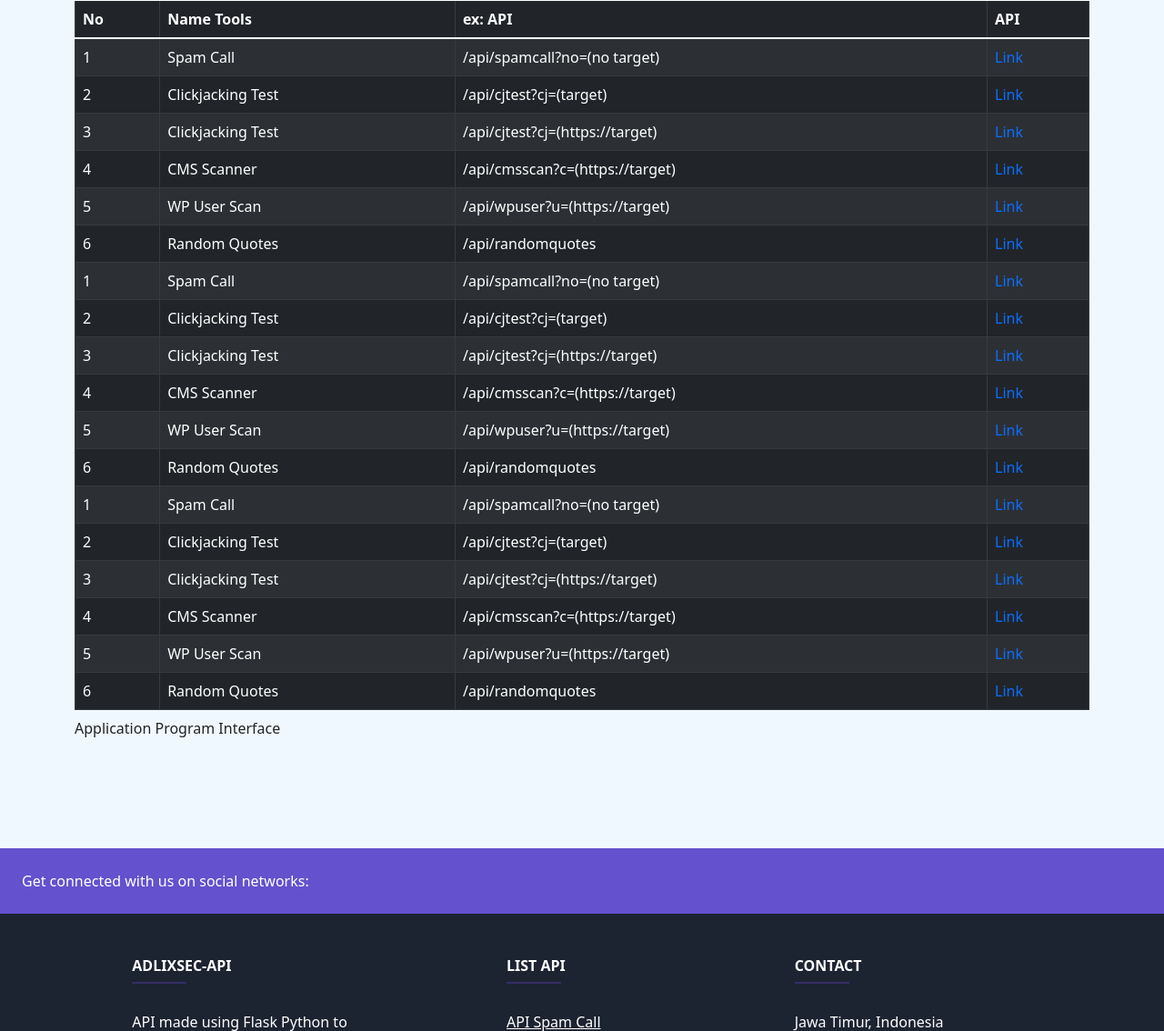
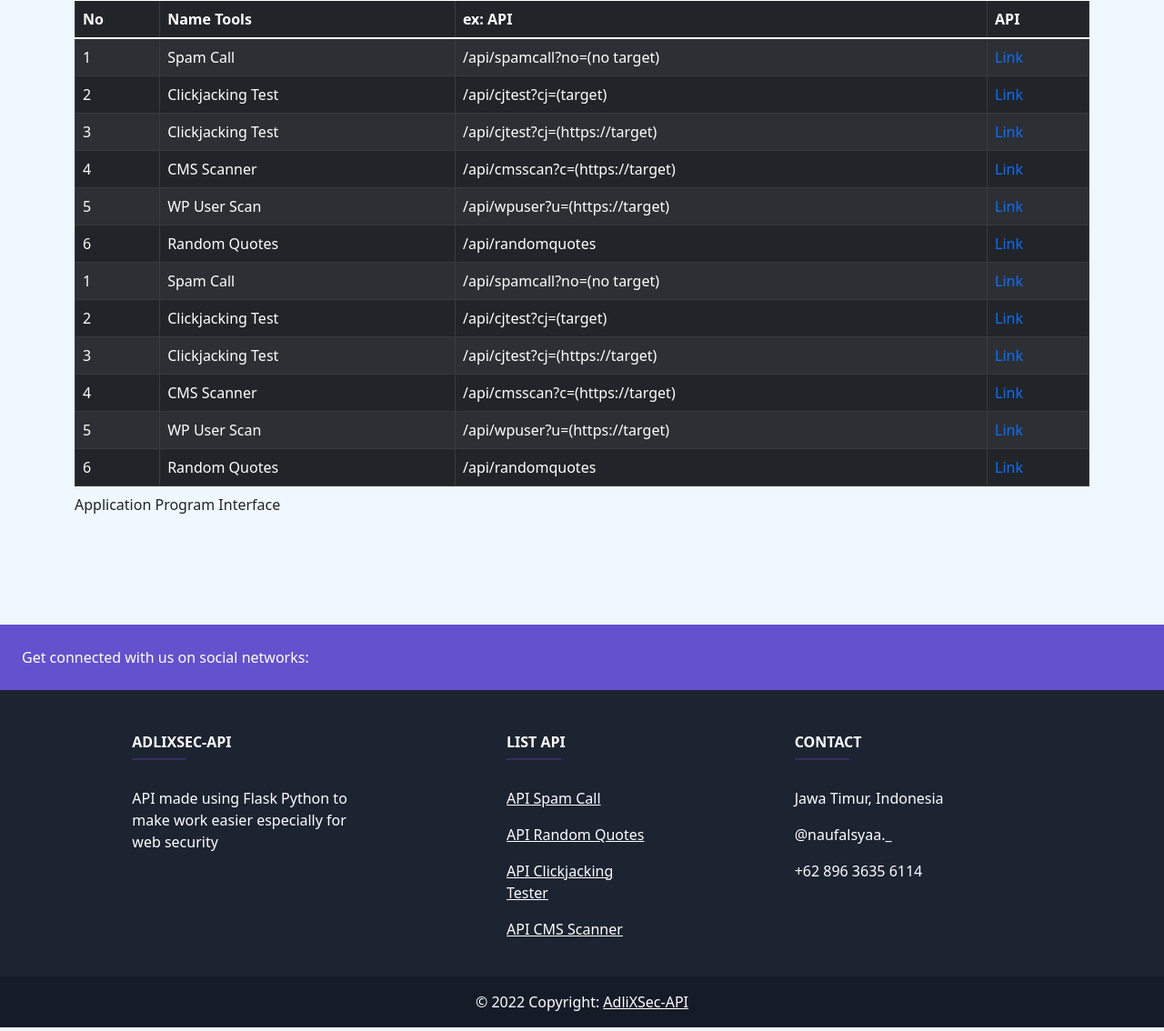
Before and after one commit to AdliXSec/AdliXSec-API, a Flask app: page /api in a window 1280 px wide. Shown: the part 187-1321 px from the top of the page at 91% size. Run offline with Flask 2, Linux system fonts and the light colour scheme.

Commit message:
simple API

```diff
--- a/templates/api.html
+++ b/templates/api.html
@@ -67,41 +67,6 @@
                                 <td><a href="https://adlixsec-api.herokuapp.com/api/randomquotes" style="text-decoration: none;">Link</a></td>
                             </tr>
                             <tr>
-                                <td>1</td>
-                                <td>Spam Call</td>
-                                <td>/api/spamcall?no=(no target)</td>
-                                <td><a href="https://adlixsec-api.herokuapp.com/api/spamcall" style="text-decoration: none;">Link</a></td>
-                            </tr>
-                            <tr>
-                                <td>2</td>
-                                <td>Clickjacking Test</td>
-                                <td>/api/cjtest?cj=(target)</td>
-                                <td><a href="https://adlixsec-api.herokuapp.com/api/cjtest" style="text-decoration: none;">Link</a></td>
-                            </tr>
-                            <tr>
-                                <td>3</td>
-                                <td>Clickjacking Test</td>
-                                <td>/api/cjtest?cj=(https://target)</td>
-                                <td><a href="https://adlixsec-api.herokuapp.com/api/cjtest" style="text-decoration: none;">Link</a></td>
-                            </tr>
-                            <tr>
-                                <td>4</td>
-                                <td>CMS Scanner</td>
-                                <td>/api/cmsscan?c=(https://target)</td>
-                                <td><a href="https://adlixsec-api.herokuapp.com/api/cmsscan" style="text-decoration: none;">Link</a></td>
-                            </tr>
-                            <tr>
-                                <td>5</td>
-                                <td>WP User Scan</td>
-                                <td>/api/wpuser?u=(https://target)</td>
-                                <td><a href="https://adlixsec-api.herokuapp.com/api/wpuser" style="text-decoration: none;">Link</a></td>
-                            </tr>
-                            <tr>
-                                <td>6</td>
-                                <td>Random Quotes</td>
-                                <td>/api/randomquotes</td>
-                                <td><a href="https://adlixsec-api.herokuapp.com/api/randomquotes" style="text-decoration: none;">Link</a></td>
-                            </tr><tr>
                                 <td>1</td>
                                 <td>Spam Call</td>
                                 <td>/api/spamcall?no=(no target)</td>
```
